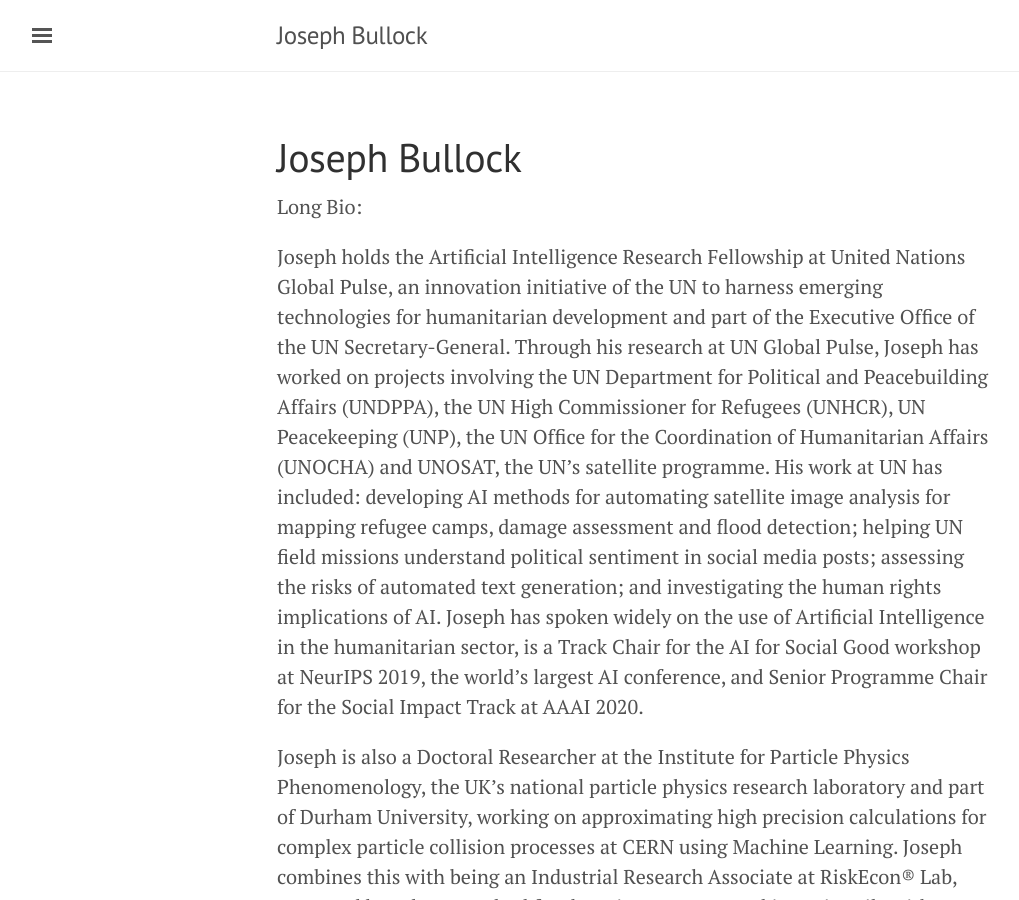
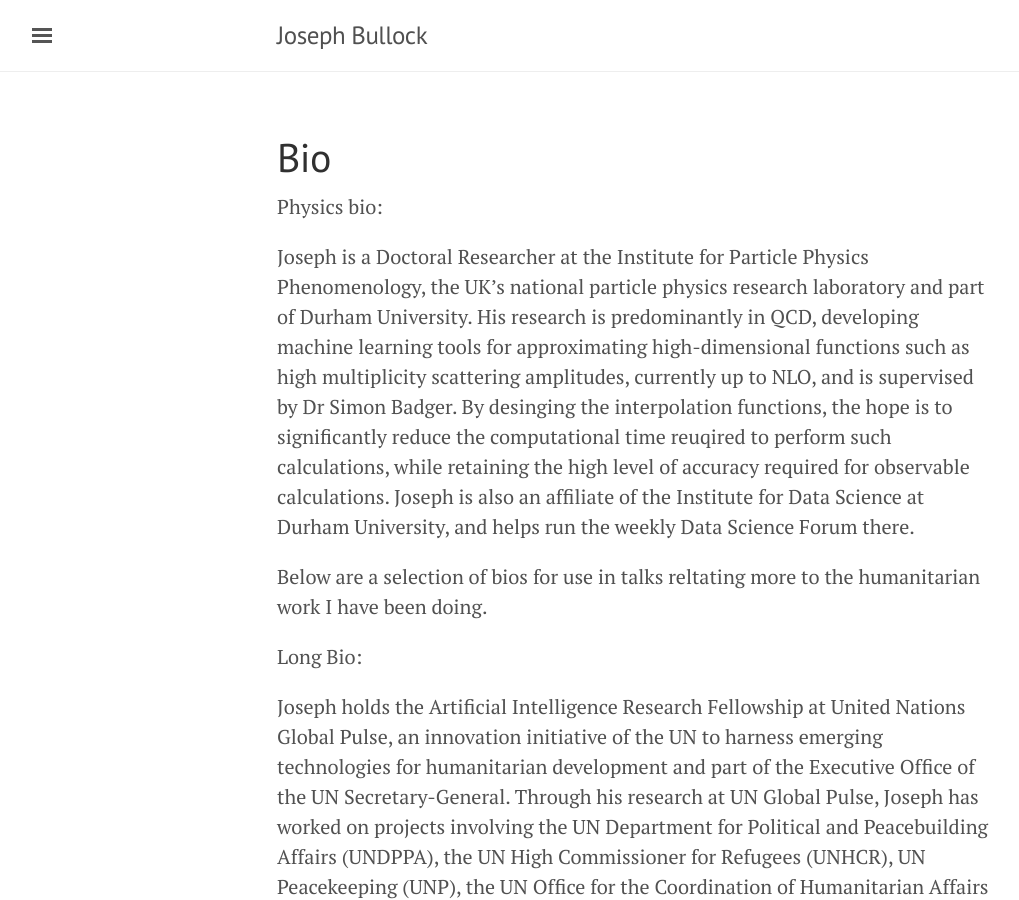
Before and after one commit to JosephPB/josephpb.github.io, a Jekyll site: the page built from bio.md, in a window 1280 px wide and 900 px high. Shown: the whole window, without its empty margins (3-1022 px from the left). Built offline with Jekyll 4.4.1, drawn with Linux system fonts in a browser that asks for light colours.

Commit message:
updating bios and publications

```diff
--- a/bio.md
+++ b/bio.md
@@ -1,7 +1,13 @@
 ---
 layout: page
-title: Joseph Bullock
+title: Bio
 ---
+
+Physics bio:
+
+Joseph is a Doctoral Researcher at the Institute for Particle Physics Phenomenology, the UK's national particle physics research laboratory and part of Durham University. His research is predominantly in QCD, developing machine learning tools for approximating high-dimensional functions such as high multiplicity scattering amplitudes, currently up to NLO, and is supervised by Dr Simon Badger. By desinging the interpolation functions, the hope is to significantly reduce the computational time reuqired to perform such calculations, while retaining the high level of accuracy required for observable calculations. Joseph is also an affiliate of the Institute for Data Science at Durham University, and helps run the weekly Data Science Forum there.
+
+Below are a selection of bios for use in talks reltating more to the humanitarian work I have been doing.
 
 Long Bio:
 
```
Also changed, not shown: publications.md (+1 -0 lines).
